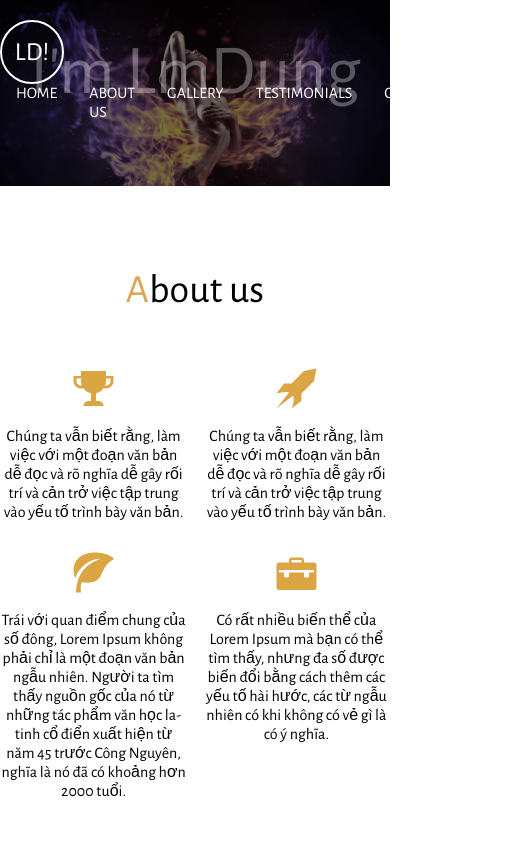
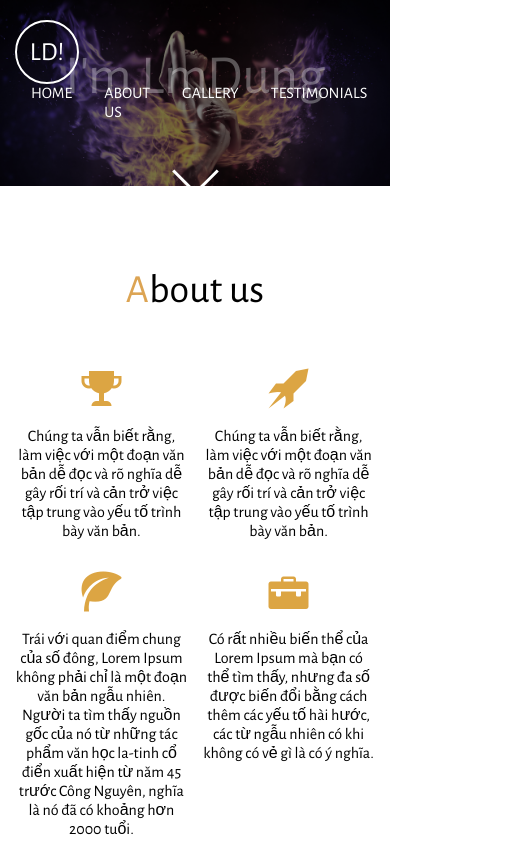
Before and after one commit to lmdung/responsiveWeb-Css-Html, a plain HTML site: page index.html in a window 390 px wide. Shown: the top 858 px of the page, 520 px wide, since content can reach past the window. Drawn offline with nearby package versions, Linux system fonts and the light colour scheme; files whose address does not match are found by name.

Commit message:
first responsive

```diff
--- a/css/style.css
+++ b/css/style.css
@@ -352,6 +352,7 @@ footer .aw-social-icons li a {
 footer .aw-social-icons li a:hover {
   opacity: .7;
 }
+
 /* animation */
 .aw-pulsate {
   -webkit-animation: pulsate 3s ease-in-out;
@@ -369,3 +370,27 @@ footer .aw-social-icons li a:hover {
     opacity: .3;
   }
 }
+
+/* Responsive */
+
+@media all and (max-width: 1020px) {
+  .aw-container {
+    padding-left: 15px;
+    padding-right: 15px;
+  }
+@media all and (max-width: 820px ) {
+  h1 {
+    font-size: 55px;
+  }
+  .aw-header-text .aw-arrow,
+  .aw-testimonials .aw-arrow {
+    padding: 15px;
+  }
+  .aw-testimonials .aw-arrow.aw-arrow-left {
+    right: 100%;
+  }
+  .aw-testimonials .aw-arrow.aw-arrow-right {
+    left: 100%;
+  }
+}
+}
```
